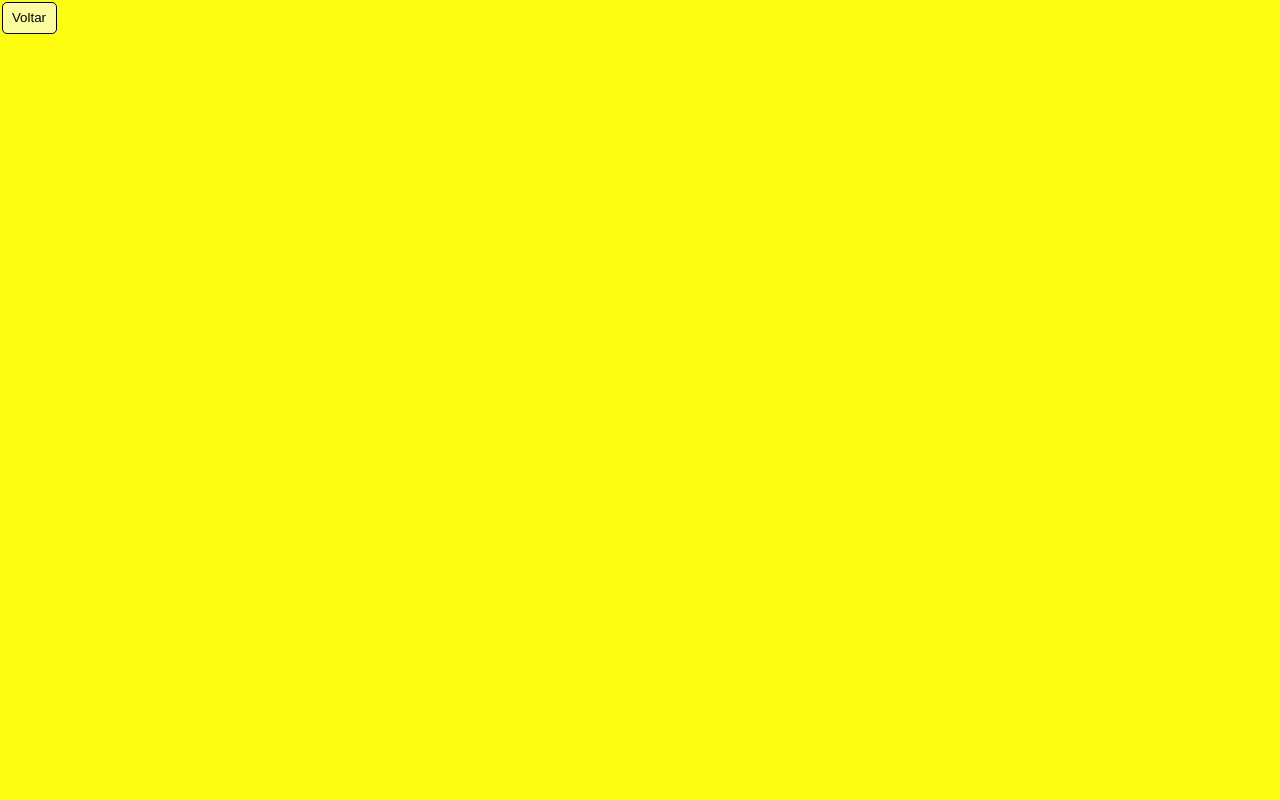
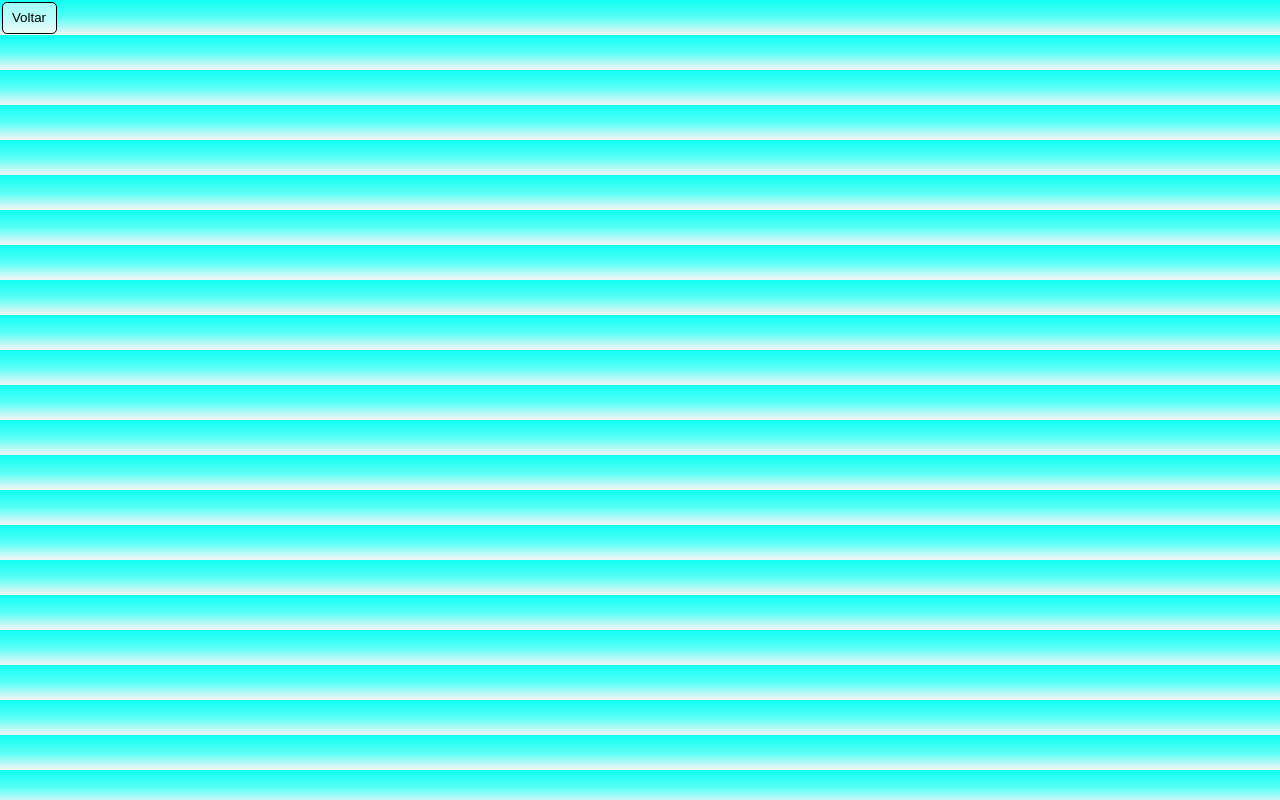
Before and after one commit to LucasRiffel/jogoDaVelha, a plain HTML site: page jogoonline.html in a window 1280 px wide. Drawn offline with Linux system fonts and the light colour scheme.

Commit message:
Atualizar o jogoonline.css

```diff
--- a/jogoonline.css
+++ b/jogoonline.css
@@ -1,7 +1,7 @@
 body {
     padding: 0px;
     margin: 0px;
-    background-color: rgb(252, 252, 15);
+    background: linear-gradient(#0ffff3 , #57fff7 , #f5f5f5);
 }
 
 .botao-modos {
```
